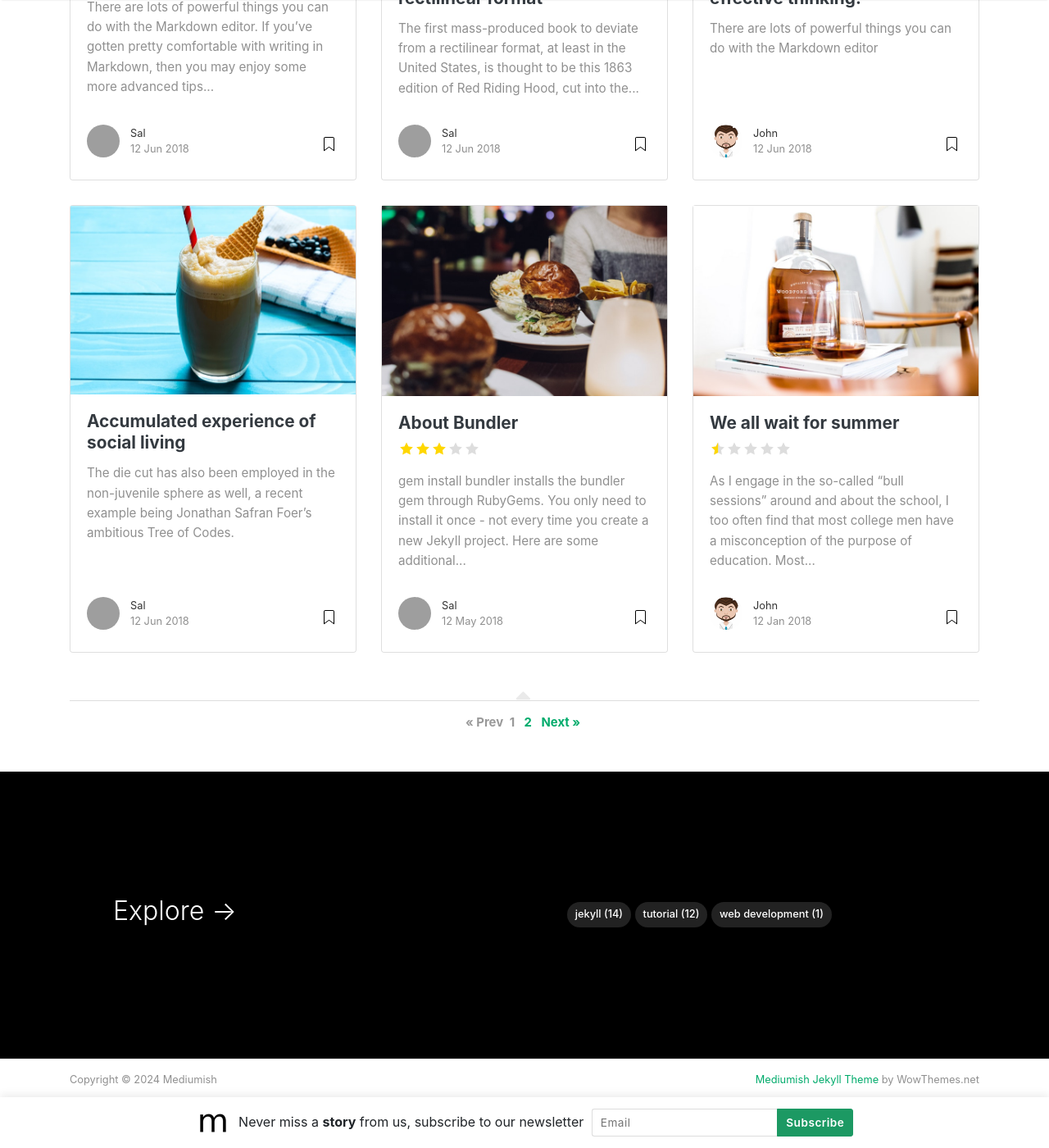
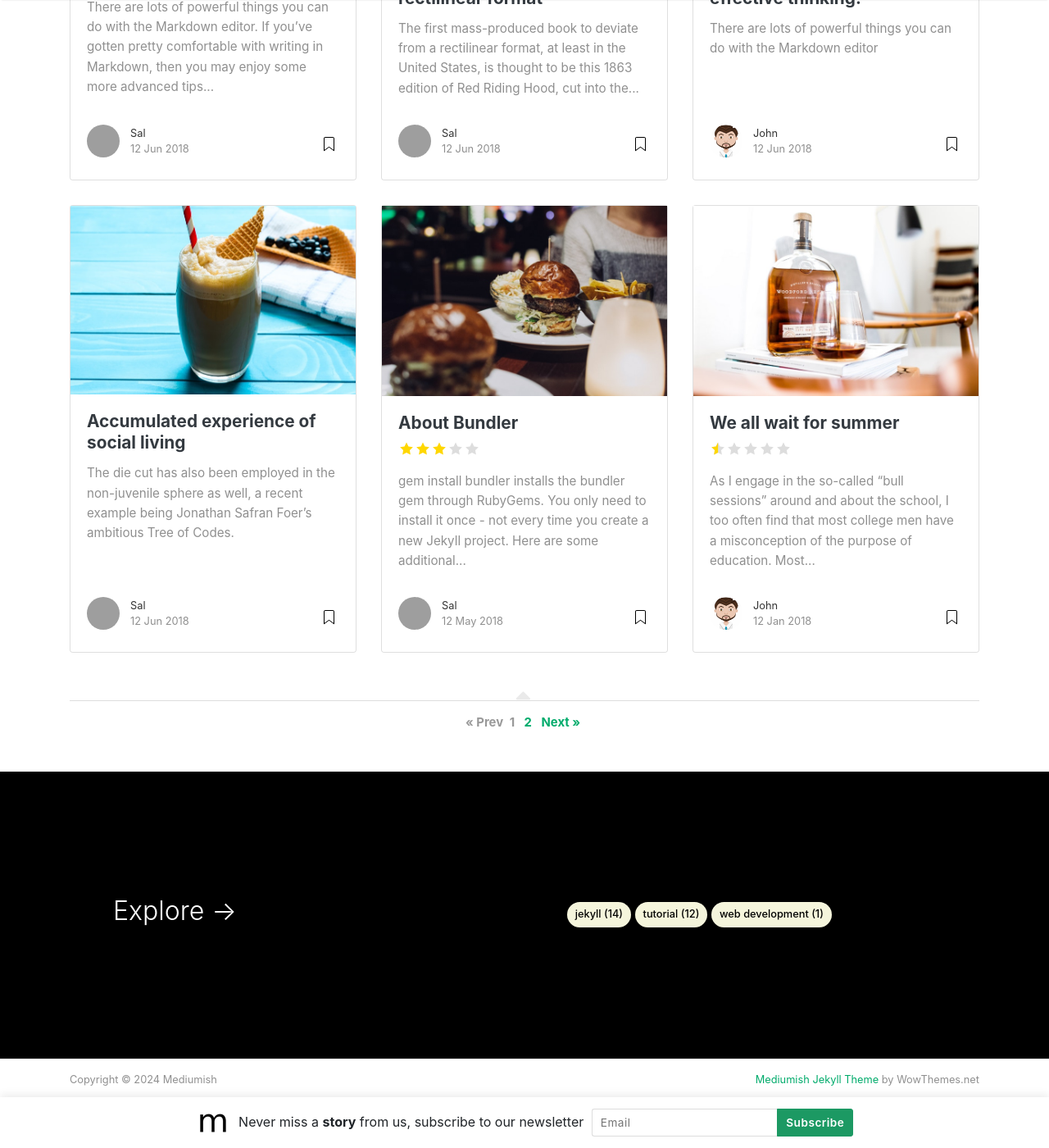
Before and after one commit to ikheinaaa/tester, a Jekyll site: the page built from index.html, in a window 1280 px wide and 1400 px high, scrolled down 906 px. Shown: the whole window at 82% size. Built offline with Jekyll 4.4.1, drawn with Linux system fonts in a browser that asks for light colours; nearby versions of some CDN libraries; the list of posts is cut into pages by our own code; grey boxes are pictures that could not be loaded.

Commit message:
Update screen.css

```diff
--- a/assets/css/screen.css
+++ b/assets/css/screen.css
@@ -1,5 +1,7 @@
 /*
-Template Name:
+Template Name: Mediumish
+Copyright: Sal, WowThemes.net, https://www.wowthemes.net
+License: https://www.wowthemes.net/freebies-license/
 */
 @media screen and (min-width:1500px) {
     html { font-size:18px; } /* Increase the font size on higher resolutions */
@@ -773,7 +775,6 @@ iframe {
         height: 350px;
         border-radius: 0;
         background-color: #000; /* Ubah ke warna hitam */
-        background-size: cover;
     }
 
     .jumbotron.fortags .col-md-4 {
@@ -795,6 +796,31 @@ iframe {
 
 .jumbotron.fortags a {
     padding: 5px 10px 7px;
+    background: #f5f5dc; /* Warna krem */
+    border-radius: 30px;
+    color: #000; /* Teks hitam */
+    font-weight: 500;
+    text-transform: lowercase;
+    font-size: 0.8rem;
+    display: inline-block;
+    transition: background 0.3s; /* Tambahkan transisi untuk efek hover */
+}
+
+.jumbotron.fortags a:hover,
+.jumbotron.fortags a:focus {
+    background: #f00; /* Warna merah saat tombol diklik atau dihover */
+    color: #fff; /* Teks putih saat tombol diklik atau dihover */
+}
+
+.layout-page .jumbotron.fortags {
+    display: none;
+}
+
+.mb-30px {
+    margin-bottom: 30px;
+}
+
+    padding: 5px 10px 7px;
     background: #222;
     border-radius: 30px;
     color: #fff;
@@ -811,7 +837,6 @@ iframe {
 .mb-30px {
     margin-bottom: 30px;
 }
-
 
 .flex-first {
     -webkit-box-ordinal-group: 0;
```
